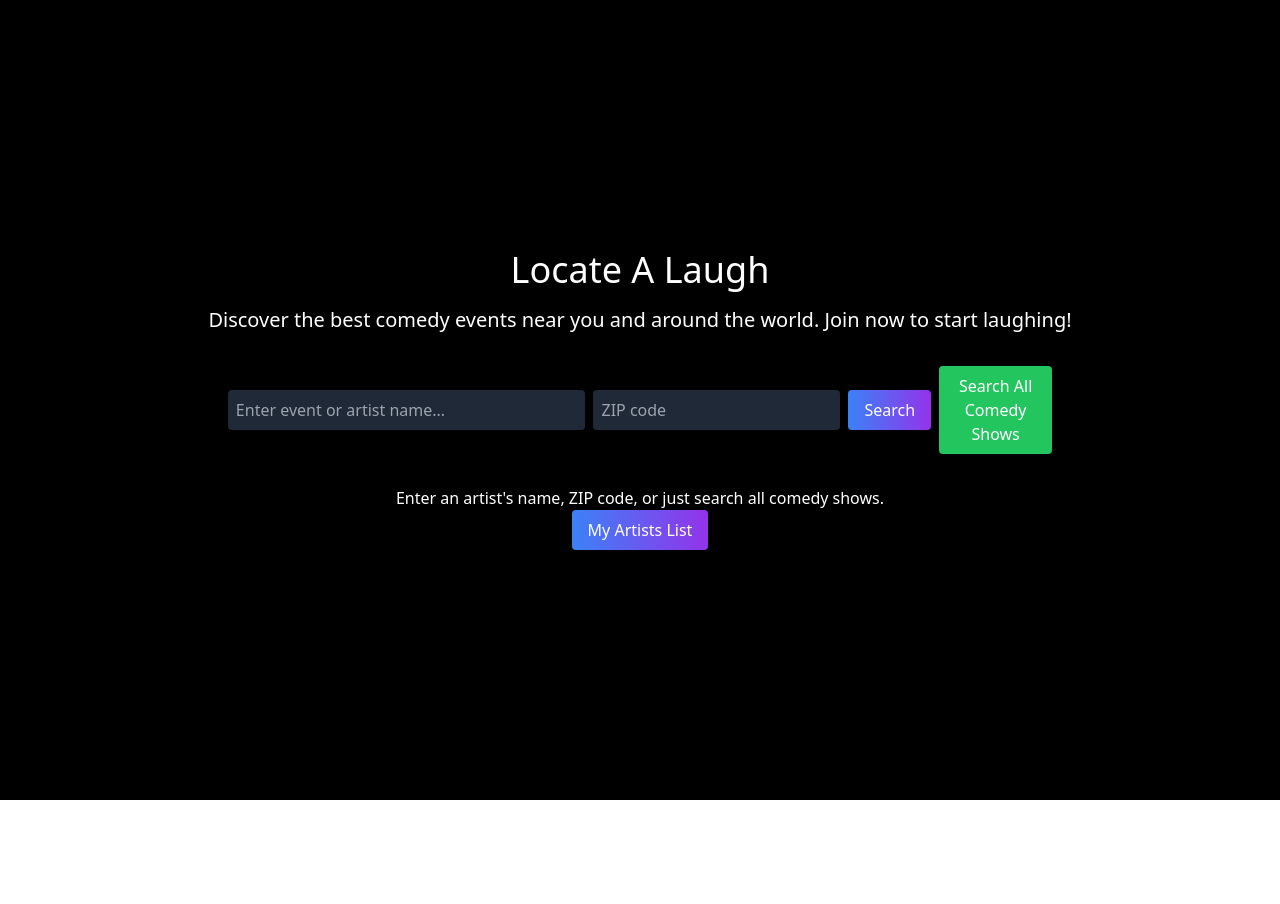
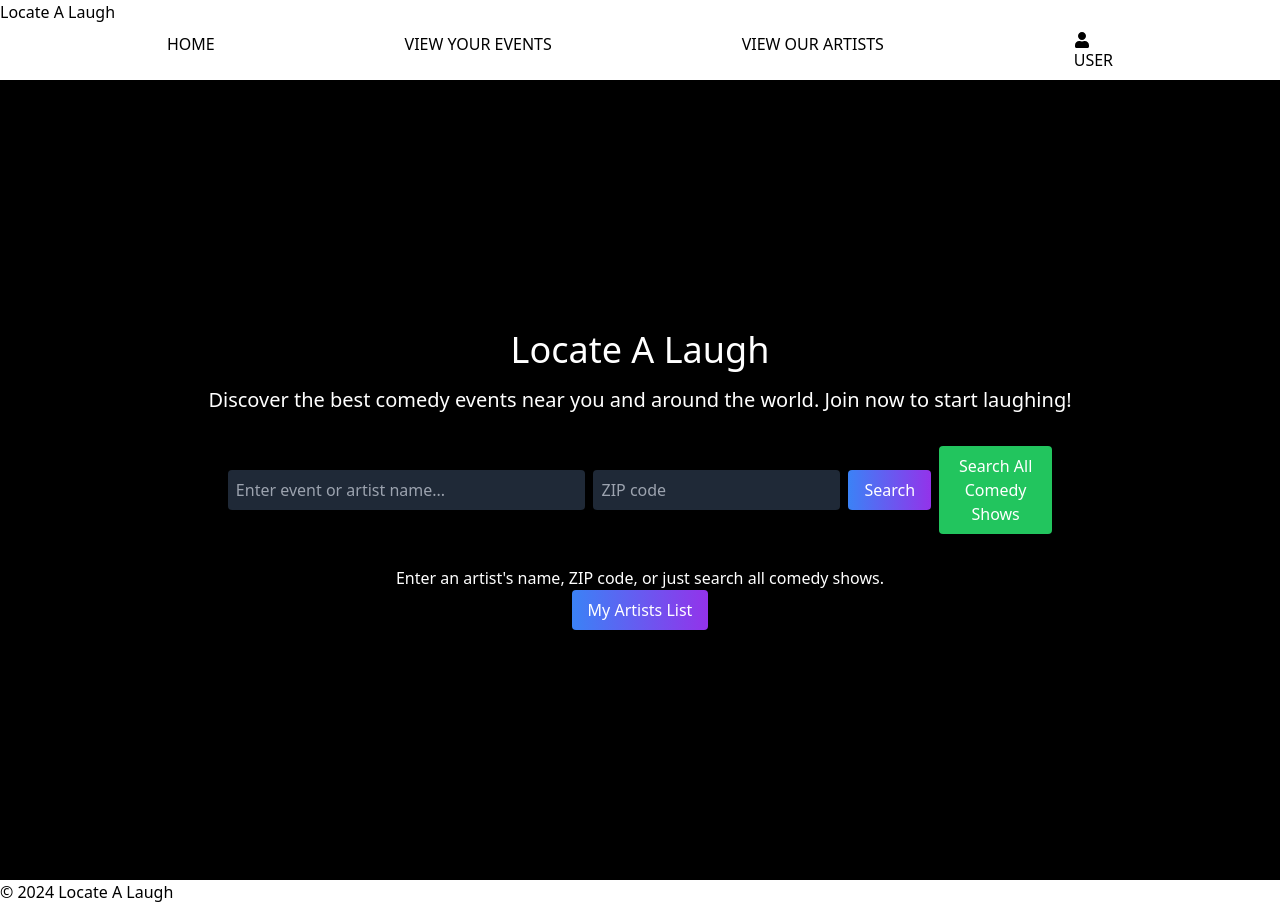
Before and after one commit to zacmea/LocateALaugh, a React (Vite) app in the folder frontend/: page / in a window 1280 px wide. Before the commit the page ends 800 px from the top, so only its background shows below. Built offline with nearby package versions, Linux system fonts and the light colour scheme.

Commit message:
with the notes and changes discused in the connect

```diff
--- a/frontend/src/App.jsx
+++ b/frontend/src/App.jsx
@@ -6,17 +6,42 @@ import CreateArtist from './pages/CreateNewArtistPage';
 import Header from './components/Header'
 import Footer from './components/Footer'
 import Auth from './Auth'
+// import Calendar from './components/Calendar';
+// import UserDashboard from './pages/UserDashboardPage'
 
 function App() {
     return (
         <Router>
+           <header>
+            <Header />
+           </header>
             <div className="flex justify-center bg-black text-white min-h-screen p-4 flex-col items-center">
                 <Routes>
                     <Route path="/" element={<HomePage />} />
+                    {/* Change the element to the About page (+ Nav bar a link to the log in & add the logout when the user is logged in) */}
+                    {/* <Route path="/home" element={<UserDashboard/>} /> */}
+                    {/* Zach to look into the userdashboard */}
+                    <Route path="/login" element={<Auth />} />
+                    {/* Aleena to look into the form submission for login and sign up */}
                     <Route path="/artists" element={<ArtistList />} />
+                    {/* The path above has the edit and delete */}
+                    {/* <Route path="/events" element={<Calendar/>}/> */}
+                    {/* Aleena to complete incoporating the events to the calendar view */}
+                    {/* <Route path="/events/new" element={<EventNewPage/>}/> */}
+                    {/* <Route path="/events/search" element={<SearchBar/>}/> */}
+                    {/* <Route path="/events/:id" element={<EventShowPage/>}/> */}
+                    {/* <Route path="/artists/:id" element={<ArtistShowPage/>}/> */}
+                    {/* <Route path="/user/:id" element={<MyProfile/>}/> */}
+                    {/*    */}
+                    {/* The path above will have the edit and delete for the events */}
                     <Route path="/artists/create" element={<CreateArtist />} />
+                    {/* <Route path="/artists/search" element={<SearchBar/>}/> */}
+
                 </Routes>
             </div>
+            <footer>
+                <Footer />
+            </footer>
         </Router>
     );
 }
--- a/frontend/src/components/Calendar.jsx
+++ b/frontend/src/components/Calendar.jsx
@@ -3,10 +3,11 @@ import { useState } from 'react';
 import Calendar from 'react-calendar';
 import 'react-calendar/dist/Calendar.css'
 
+const events = [] //need to fetch data from mongodb for the users.
 
-
-function schedule() {
+function Scheduler() {
     const [value, onchange] = useState(new Date())
+    const [events, setEvents] = useState(events)
 
   return (
     <div>
@@ -14,3 +15,5 @@ function schedule() {
     </div>
   );
 }
+
+export default Scheduler;
--- a/frontend/src/components/Header.jsx
+++ b/frontend/src/components/Header.jsx
@@ -24,7 +24,7 @@ const Header = () => {
                 <Link to="/artists">
                     <div>VIEW OUR ARTISTS</div>
                 </Link>
-                <Link to="/user">
+                <Link to="/login">
                     <FaUser id="user-icon"/>
                     <div>USER</div>
                 </Link>
```
Also changed, not shown: frontend/src/pages/UserDashboardPage.jsx (+4 -4 lines).
